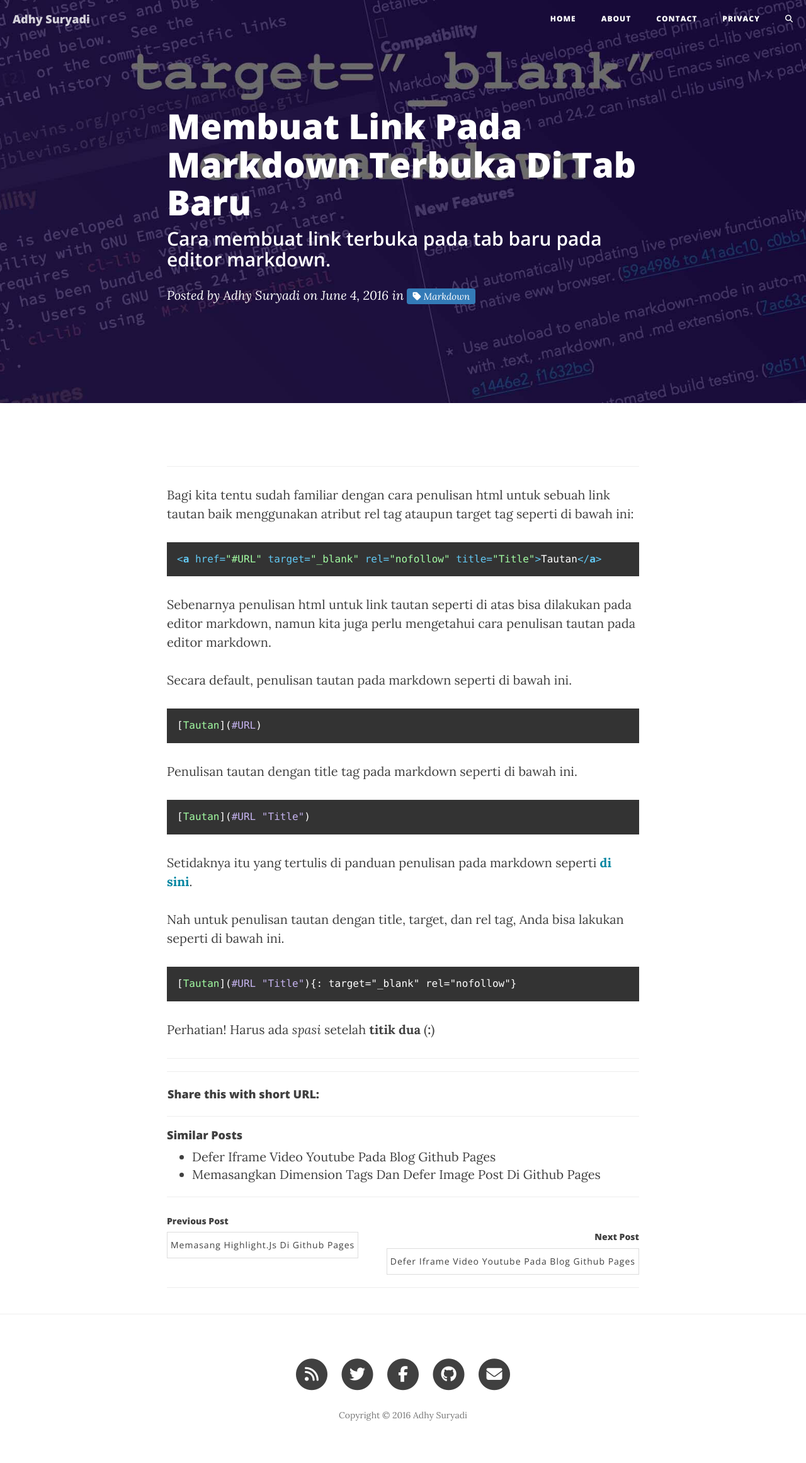
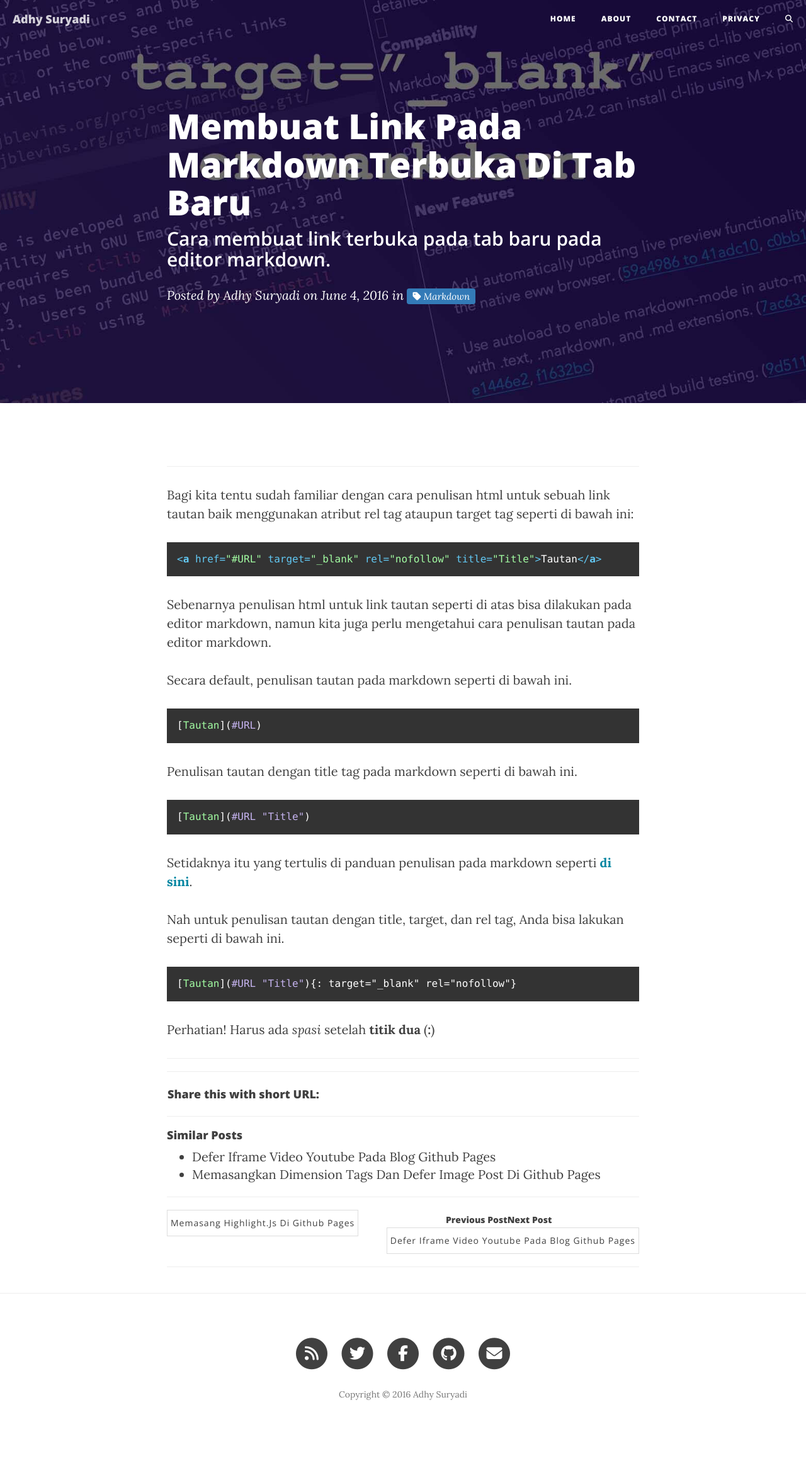
Before and after one commit to KompiAjaib/kompiajaib.github.io, a Jekyll site: the page built from _posts/2016-06-04-membuat-link-terbuka-di-tab-baru.markdown, in a window 1280 px wide. Shown: the whole page at 63% size. Built offline with Jekyll 4.4.1, drawn with Linux system fonts in a browser that asks for light colours; nearby versions of some CDN libraries; comment, search, counter and statistics services are not loaded; after the commit the page ends 2290 px from its top, so only the background shows below that.

Commit message:
Update clean-blog.css

```diff
--- a/css/clean-blog.css
+++ b/css/clean-blog.css
@@ -368,6 +368,9 @@ form .row:first-child .floating-label-form-group {
 .pager {
   margin: 20px 0 0;
 }
+.pager.post h5 {
+  display: inline;
+}
 .pager.post li {
   width: 50%;
 }
```
